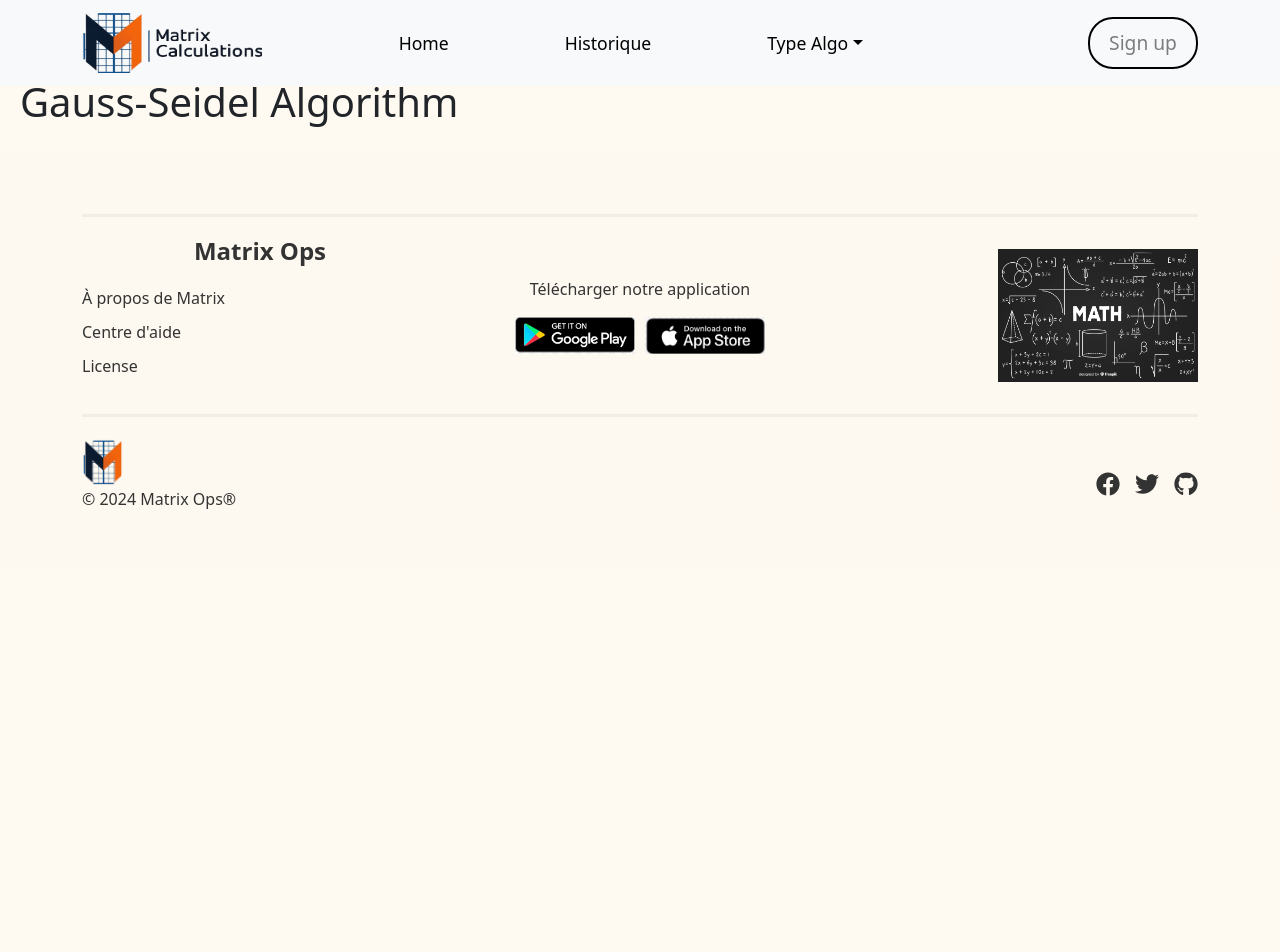
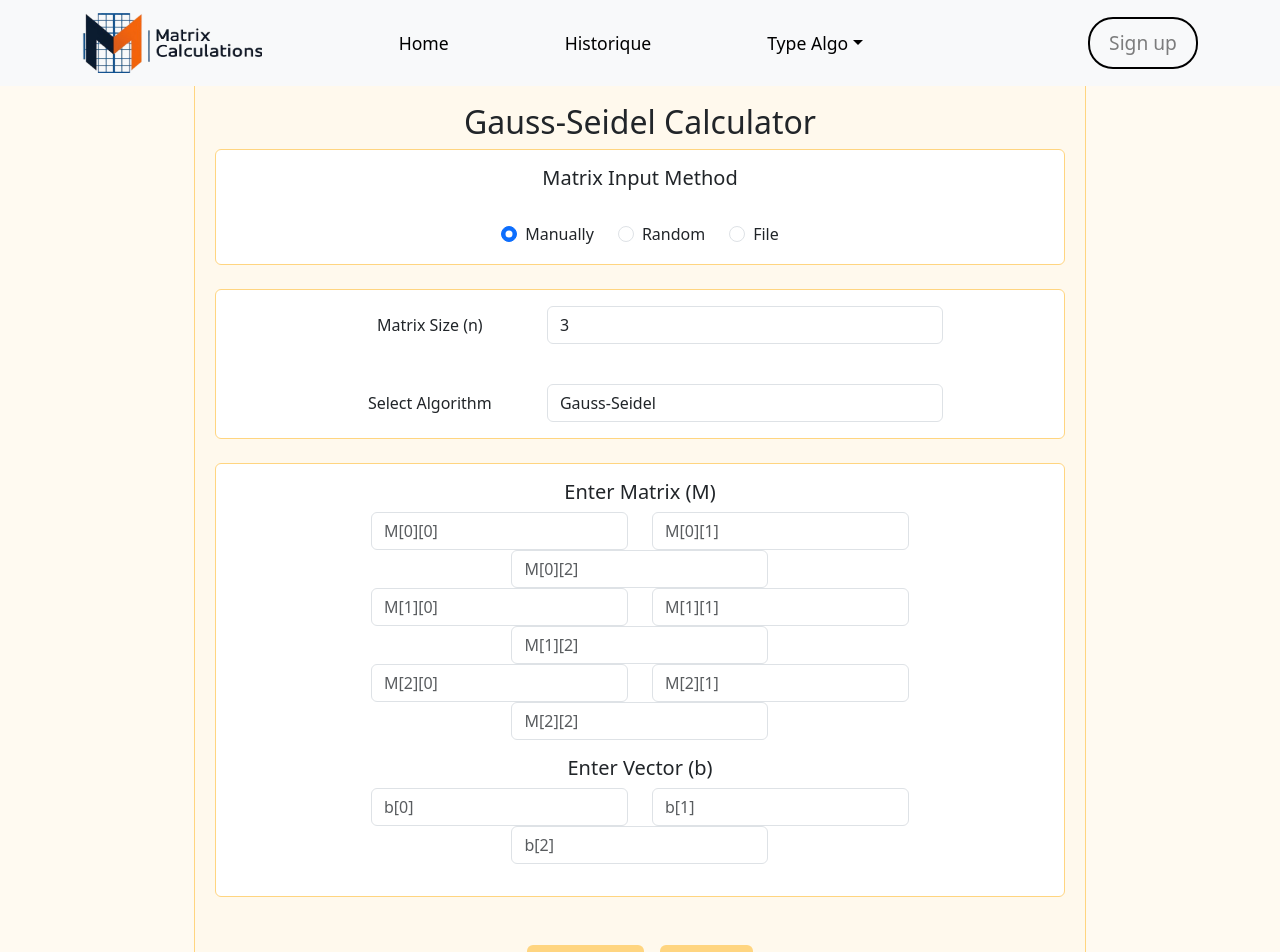
Before and after one commit to yessineabdelmaksoud/matrix, a React (Create React App) app: page /gauss-seidel in a window 1280 px wide. Shown: the top 952 px of the page. Before the commit the page ends 800 px from the top, so only its background shows below. Built offline with nearby package versions, Linux system fonts and the light colour scheme; a small style sheet from the web is missing.

Commit message:
update_2

```diff
--- a/src/App.js
+++ b/src/App.js
@@ -3,20 +3,29 @@ import React from 'react';
 import CustomNavbar from './navbar';
 import Home from './home';
 import Footer from './Footer';
-import { BrowserRouter as Router, Routes, Route } from 'react-router-dom';
+import { BrowserRouter as Router, Routes, Route, useLocation } from 'react-router-dom';
 import Seidel from './pages/seidel';
 
 function App() {
+  const location = useLocation();
+
+  const showFooter = location.pathname === '/';
+
   return (
-    <Router>
+    <>
       <CustomNavbar />
       <Routes>
         <Route path="/" element={<Home />} />
-        <Route path="/gauss-seidel" element={<Seidel  />} />
+        <Route path="/gauss-seidel" element={<Seidel />} />
       </Routes>
-      <Footer />
-    </Router>
+      {showFooter && <Footer />}
+    </>
   );
 }
+const AppWrapper = () => (
+  <Router>
+    <App />
+  </Router>
+);
 
-export default App;
+export default AppWrapper;
--- a/src/home.css
+++ b/src/home.css
@@ -30,7 +30,7 @@ body {
 .btn-orange {
   background-color: #ff7b00;
   border-color: #ff7b00;
-  padding: 20px;
+  padding: 12px;
   border-radius: 25px;
   width: 110px;
   font-size: 1.5rem;
--- a/src/home.js
+++ b/src/home.js
@@ -1,3 +1,4 @@
+//home.js
 import React from 'react';
 import { Container, Row, Col, Button } from 'react-bootstrap';
 import { useNavigate } from 'react-router-dom';
@@ -55,6 +56,7 @@ const Home = () => {
         </Col>
       </Row>
     </Container>
+
   );
 };
 
--- /dev/null
+++ b/src/pages/seidel.css
@@ -0,0 +1,45 @@
+.seidel-container {
+    background-color: #f2990b; /* Orange très clair pour le fond de la page */
+    padding: 20px 0; /* Espace autour du conteneur principal */
+  }
+
+  .seidel-card {
+    border-color: #FFD580; /* Orange clair pour les bordures des cartes */
+    border-width: 2px;
+  }
+
+  .seidel-card h5, .seidel-card h2 {
+    color: #FF8C00; /* Orange pour les titres */
+  }
+
+  .radio-group, .matrix-type-select, .matrix-size-select, .algorithm-select {
+    border-color: #FFD580; /* Bordures en orange clair pour les sélecteurs */
+  }
+
+  .select-input, .number-input {
+    border-color: #FFD580; /* Bordure pour tous les champs de saisie */
+  }
+  .aa{
+    background-color: #fff5e139;
+  }
+  /* src/pages/seidole.css */
+
+.btn-show-matrix {
+  background-color: #FFD580; /* Orange clair */
+  color: #FFFFFF;
+  border: none;
+}
+
+.btn-show-matrix:hover {
+  background-color: #FFA040; /* Orange un peu plus foncé pour le survol */
+}
+
+.btn-calculate {
+  background-color: #FFD580; /* Orange clair */
+  color: #FFFFFF;
+  border: none;
+}
+
+.btn-calculate:hover {
+  background-color: #FFA040; /* Orange un peu plus foncé pour le survol */
+}
--- a/src/pages/seidel.js
+++ b/src/pages/seidel.js
@@ -1,12 +1,207 @@
-import React from 'react';
+// src/pages/Seidel.js
+import React, { useState } from 'react';
+import { Container, Form, Button, Row, Col, Card } from 'react-bootstrap';
+import './seidel.css';
+import { TbBackground } from 'react-icons/tb';
 
 function Seidel() {
+  const [method, setMethod] = useState('manual');
+  const [algorithm, setAlgorithm] = useState('gauss-seidel');
+  const [matrix, setMatrix] = useState([]);
+  const [size, setSize] = useState(3);
+  const [min, setMin] = useState(0);
+  const [max, setMax] = useState(10);
+  const [matrixType, setMatrixType] = useState('triangular-lower');
+
+  const handleMethodChange = (event) => {
+    setMethod(event.target.value);
+  };
+
+  const handleAlgorithmChange = (event) => {
+    setAlgorithm(event.target.value);
+  };
+
+  const handleSizeChange = (event) => {
+    setSize(parseInt(event.target.value, 10));
+  };
+
+  const handleMinChange = (event) => {
+    setMin(parseInt(event.target.value, 10));
+  };
+
+  const handleMaxChange = (event) => {
+    setMax(parseInt(event.target.value, 10));
+  };
+
+  const handleMatrixTypeChange = (event) => {
+    setMatrixType(event.target.value);
+  };
+
+  const generateMatrix = () => {
+    // Logique pour générer ou afficher la matrice
+  };
+
+  const calculate = () => {
+    // Logique pour les calculs sur la matrice
+  };
+
   return (
-    <div style={{ padding: '20px' }}>
-      <br />
-      <br />
-      <h1>Gauss-Seidel Algorithm</h1>
-    </div>
+    <Container className="d-flex justify-content-center mt-5" >
+
+      <Card className="aa" style={{ width: '80%', padding: '20px', borderColor: '#FFD580'}}>
+      <br/>
+        <h2 className="text-center">Gauss-Seidel Calculator</h2>
+
+        {/* Section pour choisir la méthode d'entrée */}
+        <Card className="p-3 mb-4" style={{ borderColor: '#FFD580' }}>
+          <h5 className="text-center">Matrix Input Method</h5>
+          <br />
+          <Row className="justify-content-center">
+            <Col sm="auto">
+              <Form.Check
+                type="radio"
+                label="Manually"
+                name="method"
+                value="manual"
+                checked={method === 'manual'}
+                onChange={handleMethodChange}
+              />
+            </Col>
+            <Col sm="auto">
+              <Form.Check
+                type="radio"
+                label="Random"
+                name="method"
+                value="random"
+                checked={method === 'random'}
+                onChange={handleMethodChange}
+              />
+            </Col>
+            <Col sm="auto">
+              <Form.Check
+                type="radio"
+                label="File"
+                name="method"
+                value="file"
+                checked={method === 'file'}
+                onChange={handleMethodChange}
+              />
+            </Col>
+          </Row>
+
+          {/* Type de matrice pour méthode "Random" */}
+
+        </Card>
+
+        {/* Taille de la matrice et sélection de l'algorithme */}
+        <Card className="p-3 mb-4" style={{ borderColor: '#FFD580'}}>
+          <Form.Group as={Row} className="mb-3 justify-content-center" >
+            <Form.Label column sm={3} className="text-center">Matrix Size (n)</Form.Label>
+            <Col sm={6}>
+              <Form.Control type="number" value={size} onChange={handleSizeChange} min="1" />
+            </Col>
+          </Form.Group>
+
+          {method === 'random' && (
+            <Form.Group as={Row} className="mt-3 justify-content-center">
+              <Form.Label column sm={3} className="text-center">Matrix Type</Form.Label>
+              <Col sm={6}>
+                <Form.Control as="select" value={matrixType} onChange={handleMatrixTypeChange} >
+                  <option value="triangular-lower">Lower Triangular</option>
+                  <option value="triangular-upper">Upper Triangular</option>
+                  <option value="half-band-lower">Lower Half-Band</option>
+                  <option value="half-band-upper">Upper Half-Band</option>
+                  <option value="band">Band Matrix</option>
+                  <option value="diagonally-dominant">Diagonally Dominant</option>
+                  <option value="symmetric">Symmetric</option>
+                  <option value="asymmetric">Asymmetric</option>
+                  <option value="positive-definite">Positive Definite</option>
+                </Form.Control>
+              </Col>
+            </Form.Group>
+          )}
+
+          <Form.Group as={Row} className="mt-4 justify-content-center">
+            <Form.Label column sm={3} className="text-center" >Select Algorithm</Form.Label>
+            <Col sm={6}>
+              <Form.Control as="select" value={algorithm} onChange={handleAlgorithmChange} >
+                <option value="transpose">Transpose</option>
+                <option value="determinant">Determinant</option>
+                <option value="inverse">Inverse</option>
+                <option value="positive-definite">Positive Definite</option>
+                <option value="gauss-seidel">Gauss-Seidel</option>
+              </Form.Control>
+            </Col>
+          </Form.Group>
+        </Card>
+
+        {/* Entrée de matrice et vecteur pour méthode "Manually" */}
+        {method === 'manual' && (
+          <Card className="p-3 mb-4" style={{ borderColor: '#FFD580' }}>
+            <h5 className="text-center">Enter Matrix (M)</h5>
+            <Form.Group className="mb-3">
+              <div>
+                {[...Array(size)].map((_, i) => (
+                  <Row key={i} className="justify-content-center">
+                    {[...Array(size)].map((_, j) => (
+                      <Col sm="auto" key={j}>
+                        <Form.Control type="number" placeholder={`M[${i}][${j}]`} />
+                      </Col>
+                    ))}
+                  </Row>
+                ))}
+              </div>
+            </Form.Group>
+
+            {/* Entrée du vecteur si Gauss-Seidel est sélectionné */}
+            {algorithm === 'gauss-seidel' && (
+              <Form.Group className="mb-3">
+                <h5 className="text-center">Enter Vector (b)</h5>
+                <Row className="justify-content-center">
+                  {[...Array(size)].map((_, i) => (
+                    <Col sm="auto" key={i}>
+                      <Form.Control type="number" placeholder={`b[${i}]`} />
+                    </Col>
+                  ))}
+                </Row>
+              </Form.Group>
+            )}
+          </Card>
+        )}
+
+        {/* Paramètres pour la méthode aléatoire */}
+        {method === 'random' && (
+          <Card className="p-3 mb-4" style={{ borderColor: '#FFD580'  }}>
+            <Form.Group as={Row} className="mb-3 justify-content-center">
+              <Form.Label column sm={3}>Min Element</Form.Label>
+              <Col sm={3}>
+                <Form.Control type="number" value={min} onChange={handleMinChange} />
+              </Col>
+              <Form.Label column sm={3}>Max Element</Form.Label>
+              <Col sm={3}>
+                <Form.Control type="number" value={max} onChange={handleMaxChange} />
+              </Col>
+            </Form.Group>
+          </Card>
+        )}
+
+        {/* Upload de fichier si la méthode "File" est sélectionnée */}
+        {method === 'file' && (
+          <Card className="p-3 mb-4" style={{ borderColor: '#FFD580' }}>
+            <Form.Group className="mb-3">
+              <Form.Label>Upload Matrix File</Form.Label>
+              <Form.Control type="file" />
+            </Form.Group>
+          </Card>
+        )}
+
+        {/* Boutons d'actions */}
+        <div className="text-center mt-4">
+          <Button className="btn-show-matrix mx-2" onClick={generateMatrix}>Show Matrix</Button>
+          <Button className="btn-calculate mx-2" onClick={calculate}>Calculate</Button>
+        </div>
+      </Card>
+    </Container>
   );
 }
 
```
Also changed, not shown: src/navbar.js (line endings or trailing spaces).
